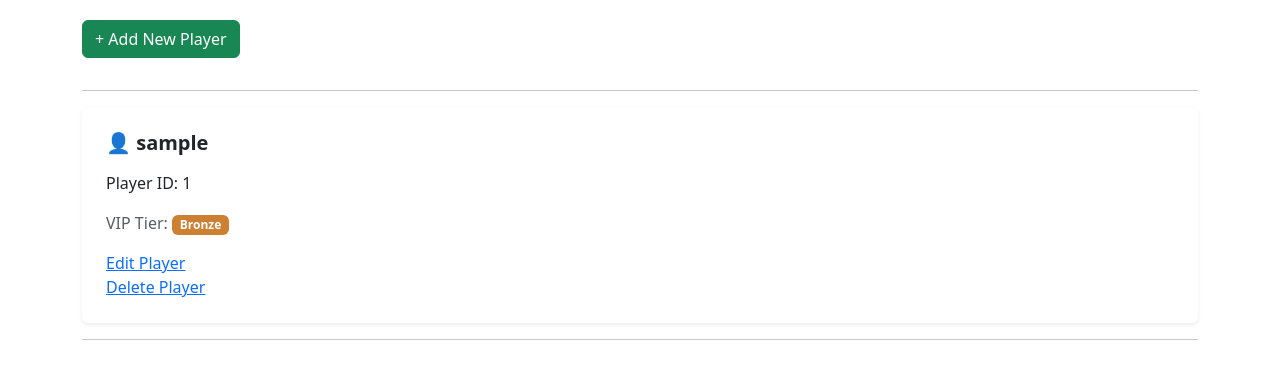
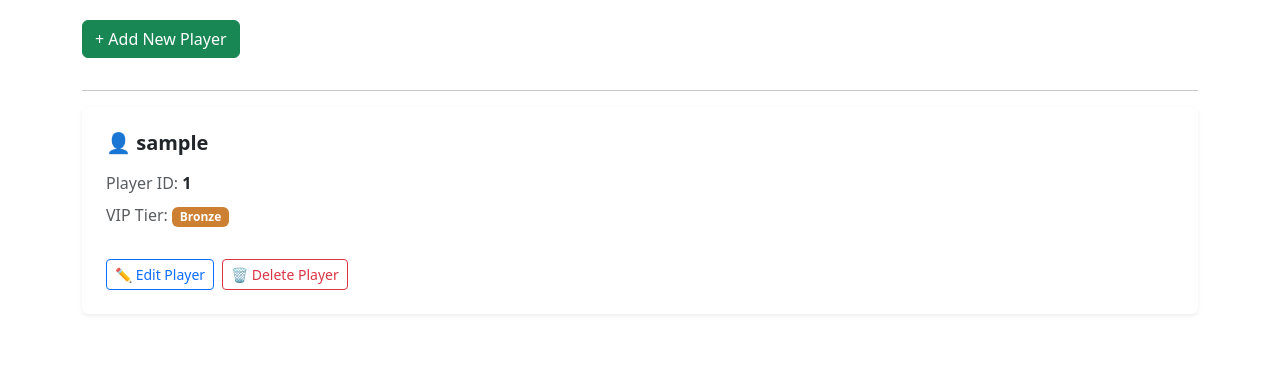
Before and after one commit to Azhdakurt/vipulse-2, a Django app: page / in a window 1280 px wide. Shown: the part 250-629 px from the top of the page. Run offline with Django 5.2, Linux system fonts and the light colour scheme; a user stored in the database is signed in; tables that the repository leaves empty hold one stand-in row (values such as "Sample post").

Commit message:
Polish player cards and action buttons

```diff
--- a/players/templates/players/player_list.html
+++ b/players/templates/players/player_list.html
@@ -90,7 +90,10 @@
             <h3 class="h5 fw-bold mb-3">
     👤 {{ player.username }}
 </h3>
-            <p>Player ID: {{ player.player_id }}</p>
+            <p class="mb-2">
+    <span class="text-muted">Player ID:</span>
+    <span class="fw-semibold">{{ player.player_id }}</span>
+</p>
             <p>
     <span class="text-muted">VIP Tier:</span>
   <span class="badge vip-badge-{{ player.vip_tier }}">
@@ -98,15 +101,18 @@
 </span>
 </p>
 
-            <a href="{% url 'player_update' player.pk %}">
-                Edit Player
-            </a>
+      <div class="d-flex gap-2 mt-3">
+    <a href="{% url 'player_update' player.pk %}"
+       class="btn btn-outline-primary btn-sm">
+        ✏️ Edit Player
+    </a>
 
-            <a href="{% url 'player_delete' player.pk %}">
-                Delete Player
-            </a>
+    <a href="{% url 'player_delete' player.pk %}"
+       class="btn btn-outline-danger btn-sm">
+        🗑️ Delete Player
+    </a>
+</div>
         </div>
-        <hr>
     {% empty %}
         {% if query %}
             <p>No players found matching "{{ query }}".</p>
```
